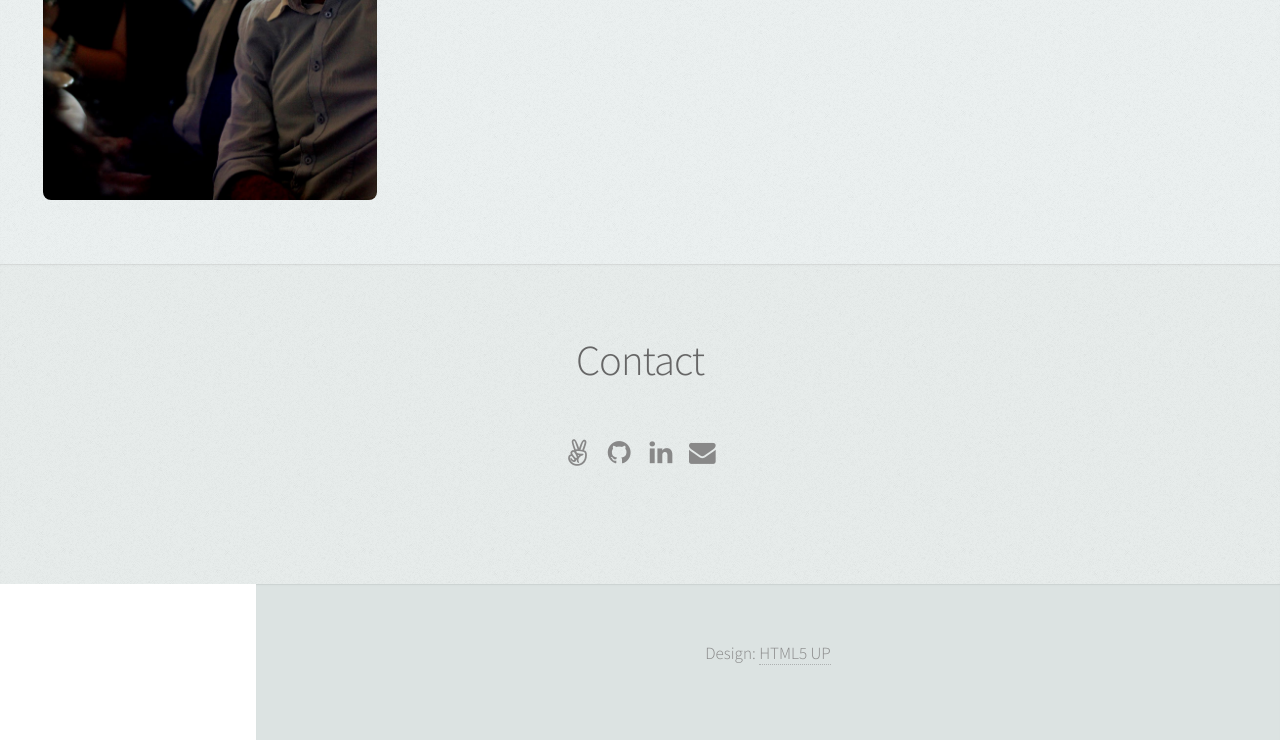
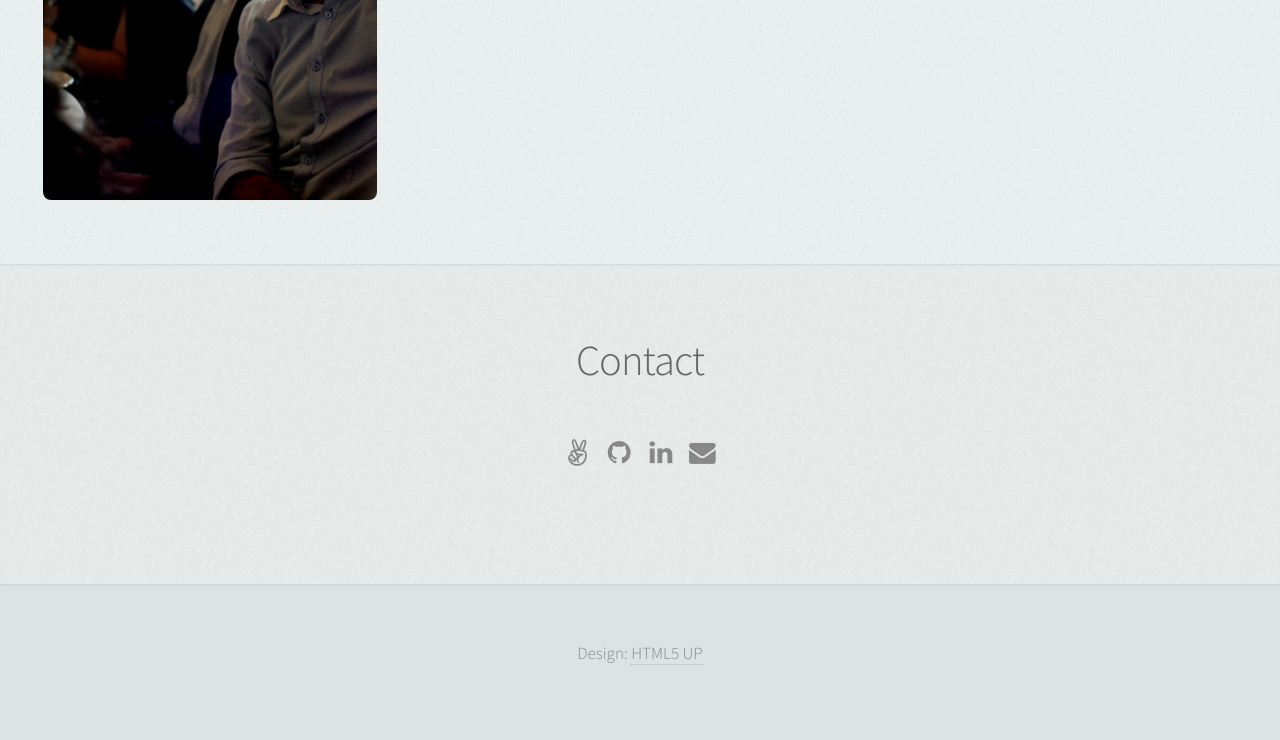
Before and after one commit to aschak/aschak.github.io, a plain HTML site: page index.html in a window 1280 px wide. Shown: the part 1389-2129 px from the top of the page. Drawn offline with Linux system fonts and the light colour scheme.

```diff
--- a/assets/css/main.css
+++ b/assets/css/main.css
@@ -2110,7 +2110,7 @@
 /* Footer */
 
 	#footer {
-		margin-left: 375px;
+		margin-left: 0%;
 		text-align: center;
 		background-color: #dce3e2;
 		padding: 3em 0 4em 0;
@@ -2140,7 +2140,7 @@
 /* Main */
 
 	#main {
-		margin-left: 375px;
+		margin-left: 0%;
 	}
 
 		#main > section {
@@ -2305,7 +2305,7 @@
 		/* Footer */
 
 			#footer {
-				margin-left: 20%;
+				margin-left: 0%;
 			}
 
 		/* Main */
```
